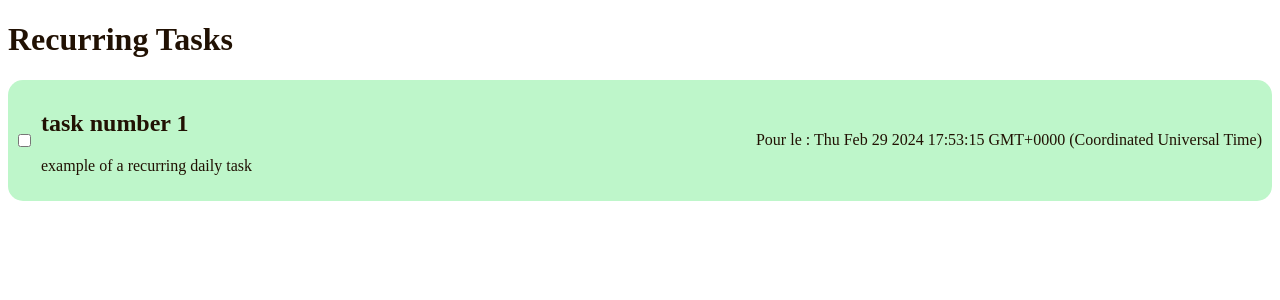
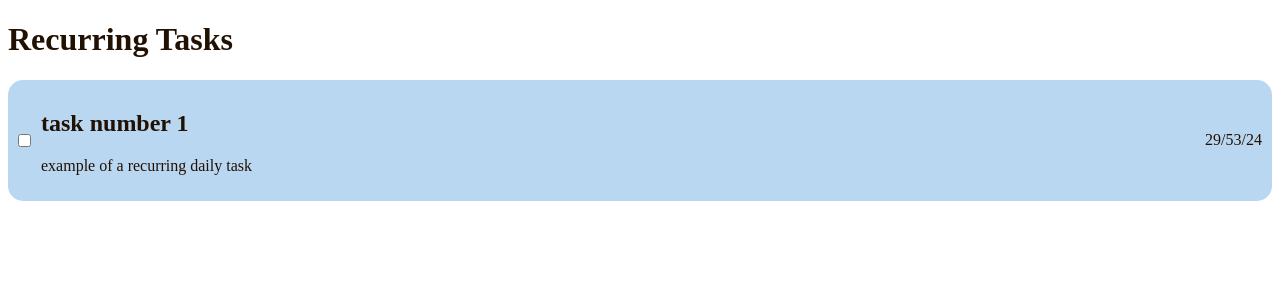
Before and after one commit to Kereph-Alexandre/recurrentTasks, an Angular app: page / in a window 1280 px wide. Shown: the top 300 px of the page. Built offline with nearby package versions, Linux system fonts and the light colour scheme.

Commit message:
Style: modifie le format d'affichage de la date dans une tâche

```diff
--- a/src/app/task/task.component.html
+++ b/src/app/task/task.component.html
@@ -9,5 +9,5 @@
     <h2>{{ exampleTask.title }}</h2>
     <p>{{ exampleTask.description }}</p>
   </section>
-  <aside class="deadline">Pour le : {{ exampleTask.execDate }}</aside>
+  <aside class="deadline">{{ exampleTask.execDate | date : "dd/mm/yy" }}</aside>
 </main>
--- a/src/app/task/task.component.sass
+++ b/src/app/task/task.component.sass
@@ -2,7 +2,7 @@
 
 .taskCard
     border-radius: 15px
-    background-color: #bef6ca
+    background-color: $primary-color
     display: flex
 
     justify-content: space-between
```
